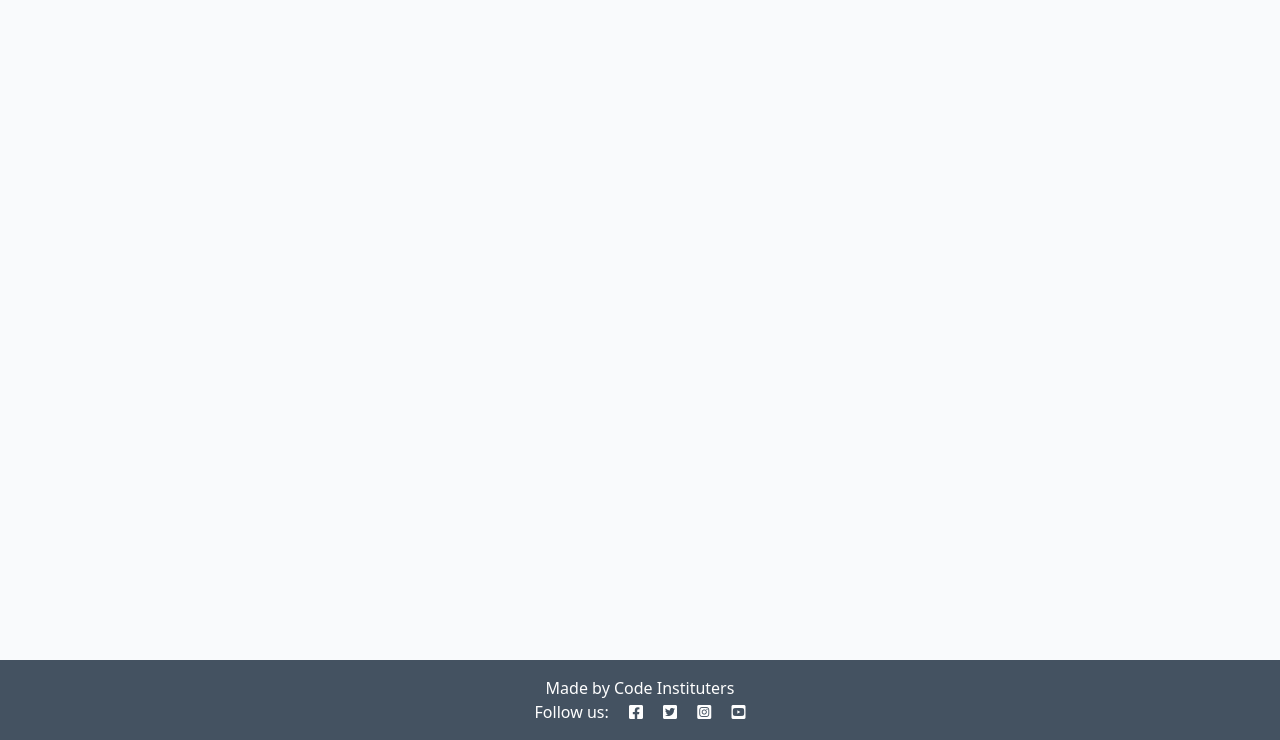
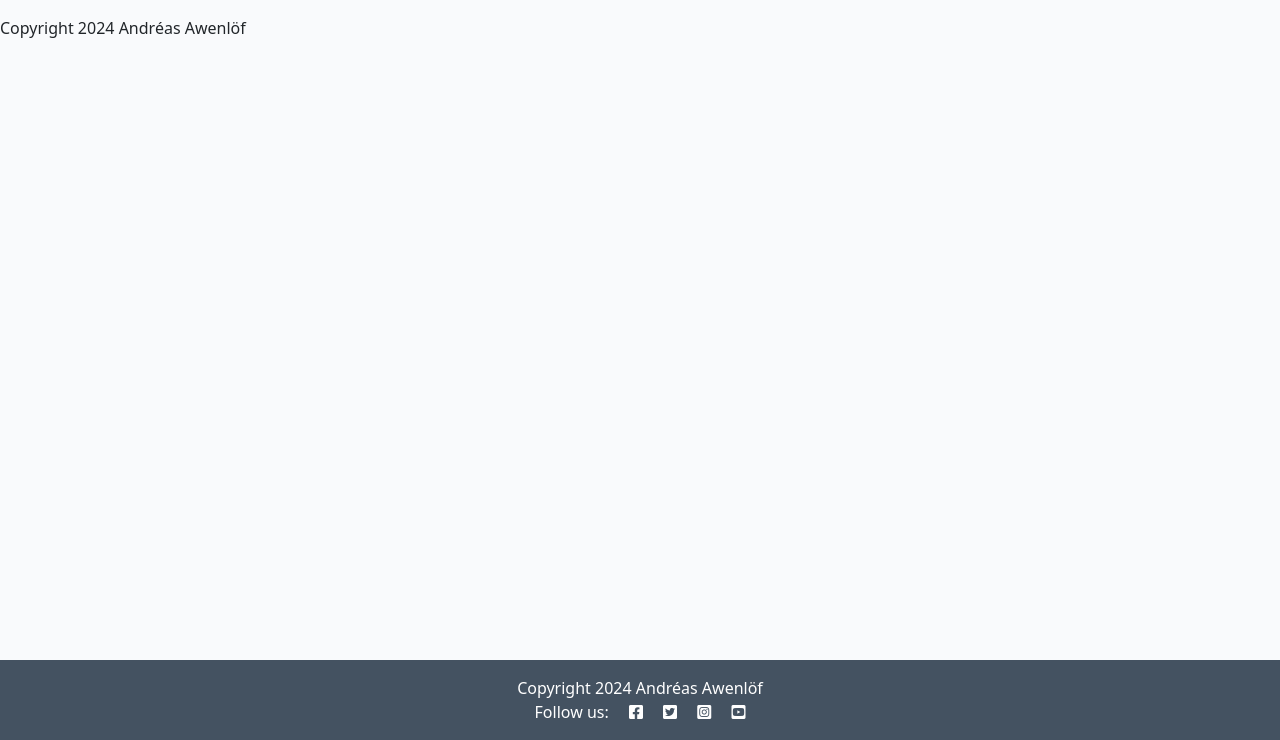
Before and after one commit to andreasawenlof/django-blog, a Django app: page / in a window 1280 px wide. Shown: the part 60-800 px from the top of the page. Run offline with Django 4.2, Linux system fonts and the light colour scheme; data that the repository does not hold is empty.

Commit message:
template inheritance

```diff
--- a/blog/templates/blog/index.html
+++ b/blog/templates/blog/index.html
@@ -49,4 +49,7 @@
 </div>
 
 <!-- index.html content ends here -->
+    {% block copyright %}
+        Copyright 2024 Andréas Awenlöf
+    {% endblock %}
 {% endblock %}
--- a/templates/base.html
+++ b/templates/base.html
@@ -62,7 +62,7 @@
 
     <!-- Footer -->
     <footer class="footer mt-auto py-3 dark-bg">
-        <p class="m-0 text-center text-white">Made by Code Instituters</p>
+        <p class="m-0 text-center text-white">{% block copyright %} Made by Gunnar Stolpe {% endblock copyright %}</p>
         <p class="m-0 text-center text-white">Follow us: <i class="fab fa-facebook-square ms-3"></i>
             <i class="fab fa-twitter-square ms-3"></i>
             <i class="fab fa-instagram-square ms-3"></i>
```
